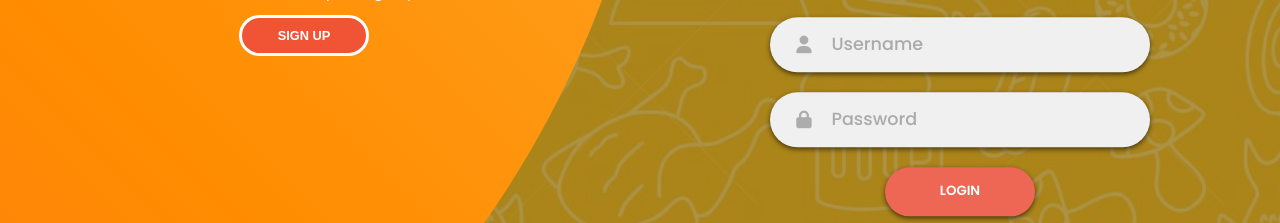
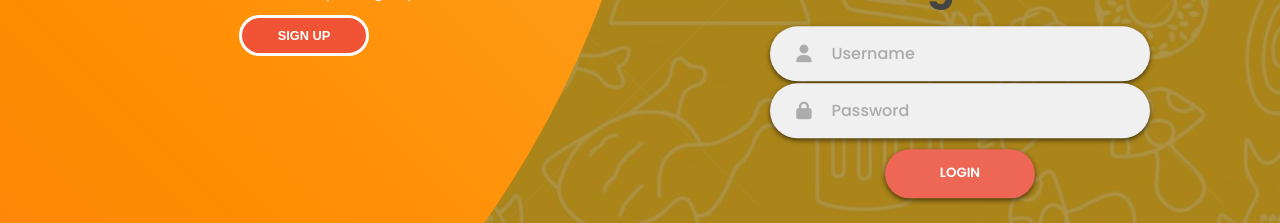
Before and after one commit to Asura1706/NM_Task-5_LINK, a plain HTML site: page index.html in a window 1280 px wide. Shown: the part 272-495 px from the top of the page. Drawn offline with Linux system fonts and the light colour scheme.

Commit message:
Update style.css

```diff
--- a/style.css
+++ b/style.css
@@ -70,7 +70,7 @@ form.sign-in-form {
   max-width: 380px;
   width: 100%;
   background-color: #f0f0f0;
-  margin: 10px 0;
+  margin:1px;
   height: 55px;
   border-radius: 55px;
   display: grid;
@@ -92,9 +92,9 @@ form.sign-in-form {
   background: none;
   outline: none;
   border: none;
-/*   line-height: 1; */
+/*   line-height:1 ; */
   font-weight: 600;
-  font-size: 1.1rem;
+  font-size: 1rem;
   color: #333;
 }
 
```
